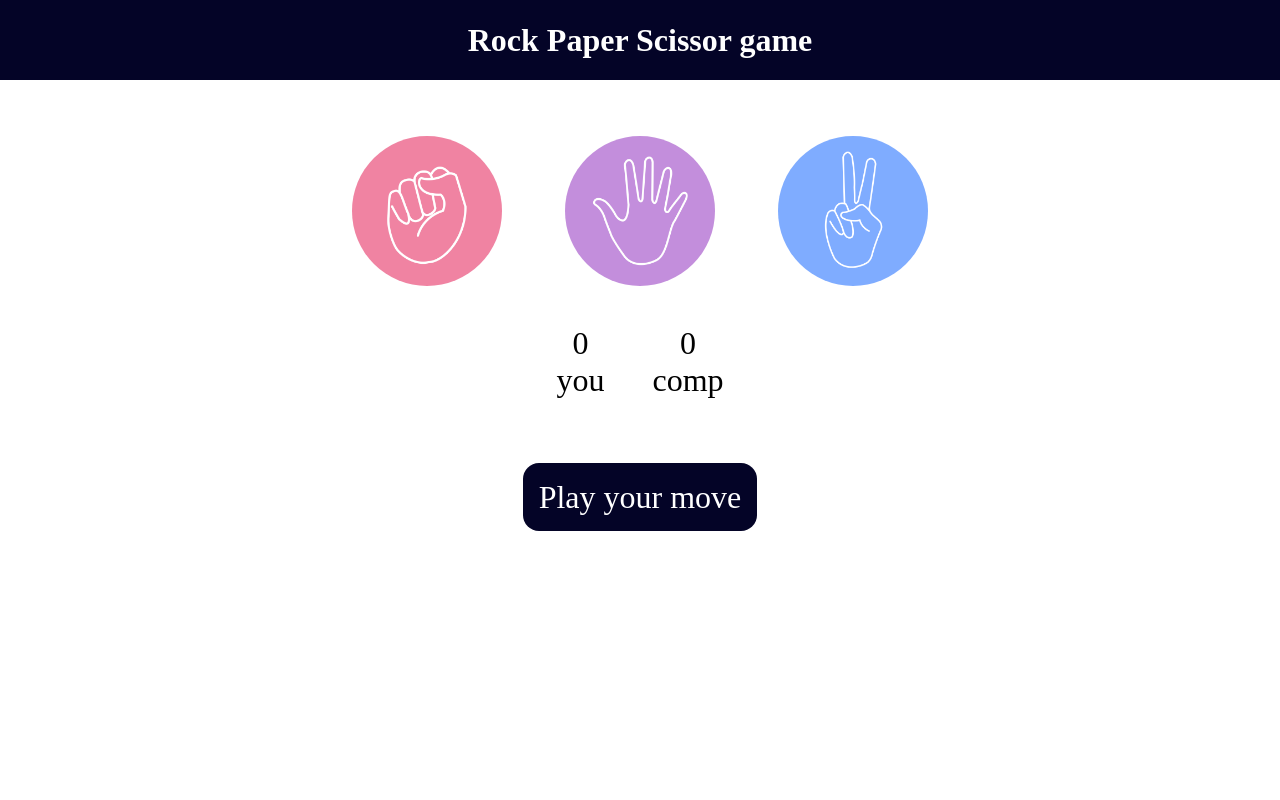
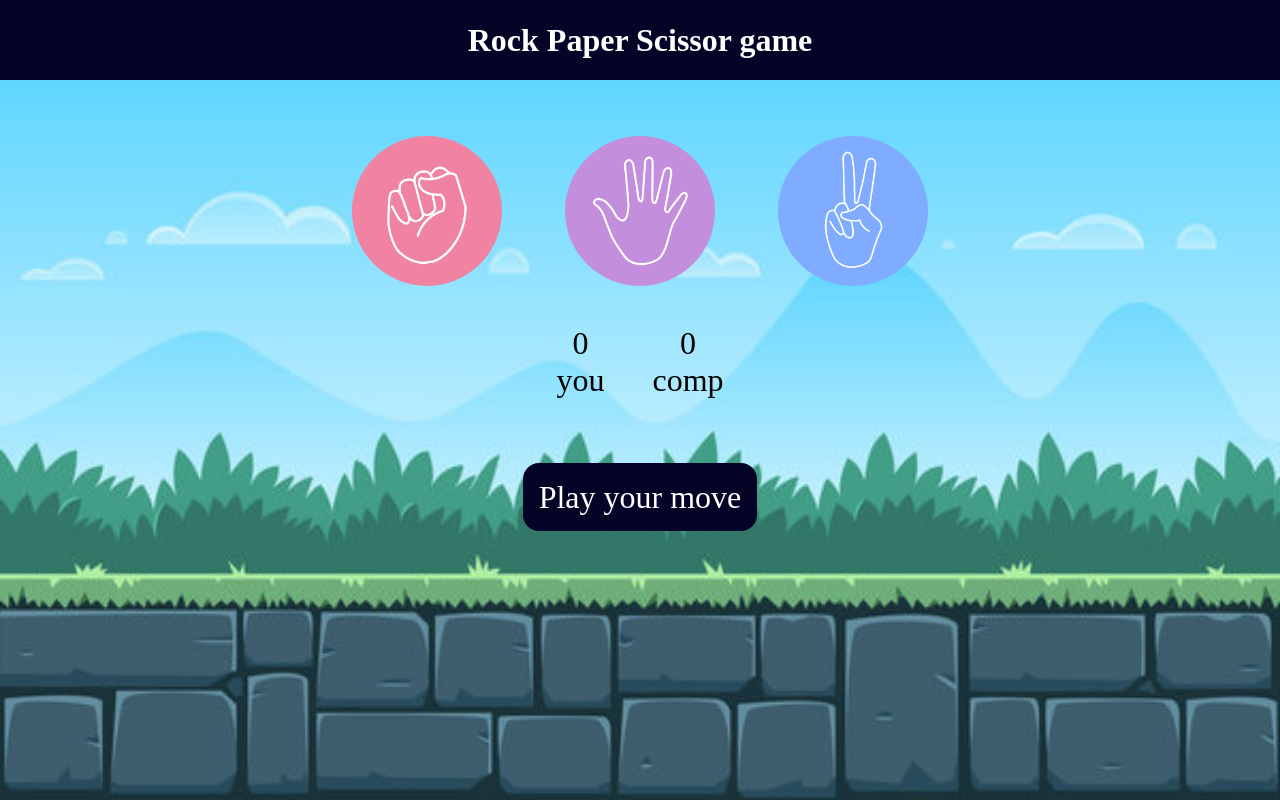
Before and after one commit to sumitkumar1008/rockpaperscissor, a plain HTML site: page index.html in a window 1280 px wide. Drawn offline with Linux system fonts and the light colour scheme.

Commit message:
Update index.html

```diff
--- a/index.html
+++ b/index.html
@@ -7,6 +7,14 @@
     <link rel="stylesheet"href="style.css">
 </head>
 <body>
+      <style>
+    body {
+      background-image: url('back.jpg');
+      background-repeat: no-repeat;
+      background-attachment: fixed;
+      background-size: 100% 100%;
+    }
+    </style>
   <h1>Rock Paper Scissor game </h1>
   <div class="choices">
     <div class="choice" id="rock">
```
